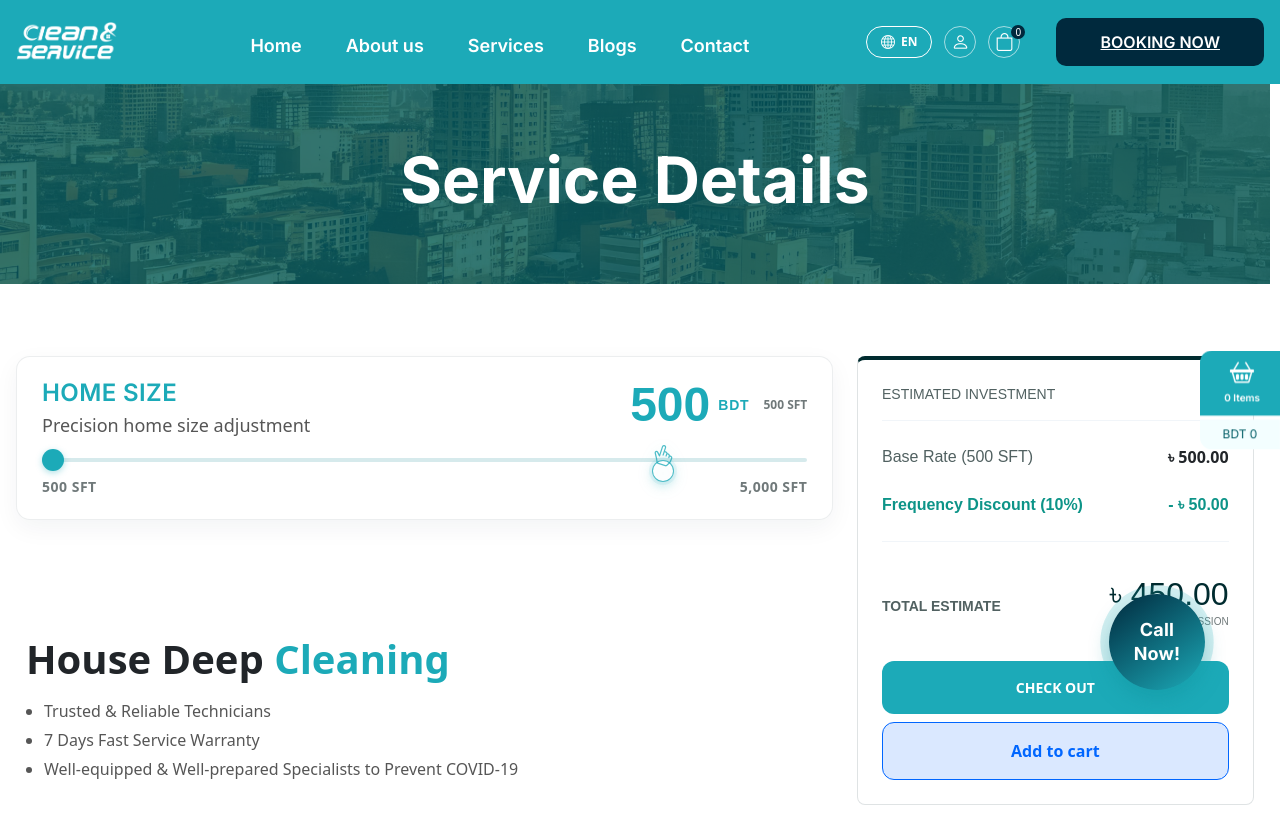
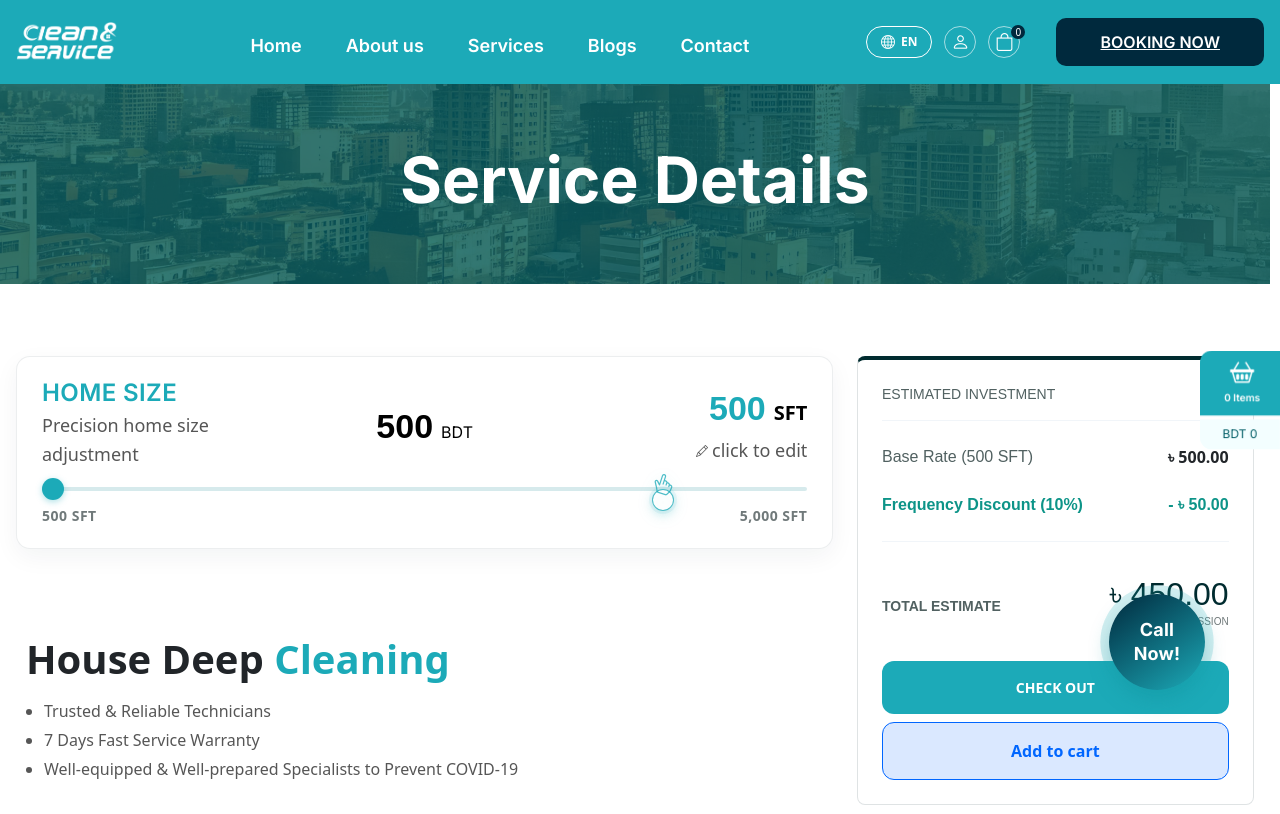
Before and after one commit to Eity2021A/Clean-services, a plain HTML site: page service_details_video.html in a window 1280 px wide. Shown: the top 814 px of the page. Drawn offline with nearby package versions, Linux system fonts and the light colour scheme.

Commit message:
added click added input field

```diff
--- a/assets/css/pages/collapse-service-details.css
+++ b/assets/css/pages/collapse-service-details.css
@@ -294,8 +294,12 @@ h2 {
 /* Slider value / estimator styles */
 .size-estimator-value-wrap {
      display: flex;
-    align-items: baseline;
-    gap: 8px;
+    flex-direction: column;
+    align-items: flex-end;
+    justify-content: flex-end;
+    gap: 2px;
+    flex: 1 1 0;
+    white-space: nowrap;
 }
 
 .size-estimator-value {
@@ -878,7 +882,7 @@ body.service-cart-open {
 
 .size-estimator-head {
     display: flex;
-    align-items: flex-start;
+    align-items: center;
     justify-content: space-between;
     gap: 14px;
     margin-bottom: 4px;
@@ -901,18 +905,22 @@ body.service-cart-open {
     font-family: var(--font-primary);
 }
 
-.size-estimator-value-wrap {
-    display: flex;
-    align-items: center;
+
+.size-estimator-center-wrap {
+  display: flex;
+  align-items: baseline;
+  justify-content: center;
   gap: 8px;
+  flex: 1 1 0;
+  padding-top: 4px;
   white-space: nowrap;
 }
 
-.size-estimator-value {
-    font-size: 48px;
-    line-height: 52px;
-    font-weight: 700;
-    color: var(--primary-color);
+.size-estimator-center-value {
+  font-size: 34px;
+  line-height: 1;
+  font-weight: bold;
+  color: #000000;
   font-family: manrope, sans-serif;
 }
 
--- a/assets/css/pages/service-details.css
+++ b/assets/css/pages/service-details.css
@@ -263,11 +263,11 @@ h2 {
 }
 
 .size-estimator-subunit {
-  font-size: 12px;
-  color: #70797a;
+  font-size: 20px;
+  color: #000000;
   font-weight: 600;
   white-space: nowrap;
-  margin-left: 6px;
+  margin-left: 0;
 }
 
 .cart-btn:hover {
@@ -751,10 +751,15 @@ body.service-cart-open {
 
 .size-estimator-head {
   display: flex;
-  align-items: flex-start;
+  align-items:center;
   justify-content: space-between;
   gap: 14px;
   margin-bottom: 4px;
+}
+
+.size-estimator-copy {
+  flex: 1 1 0;
+  min-width: 0;
 }
 
 .size-estimator-title {
@@ -776,13 +781,22 @@ body.service-cart-open {
 
 .size-estimator-value-wrap {
   display: flex;
-  align-items: center;
+  flex-direction: column;
+  align-items: flex-end;
+  justify-content: flex-end;
+  gap: 2px;
+  flex: 1 1 0;
+  white-space: nowrap;
+}
+
+.size-estimator-value-line {
+  display: flex;
+  align-items: baseline;
   gap: 8px;
-  white-space: nowrap;
 }
 
 .size-estimator-value {
-  font-size: 48px;
+  font-size: 34px;
   line-height: 52px;
   font-weight: 700;
   color: var(--primary-color);
@@ -800,6 +814,69 @@ body.service-cart-open {
   text-transform: uppercase;
 }
 
+.size-estimator-center-wrap {
+  display: flex;
+  align-items: baseline;
+  justify-content: center;
+  gap: 8px;
+  flex: 1 1 0;
+  padding-top: 4px;
+  white-space: nowrap;
+}
+
+.size-estimator-center-value {
+  font-size: 34px;
+  line-height: 1;
+  font-weight: bold;
+  color: #000000;
+  font-family: manrope, sans-serif;
+}
+
+.size-estimator-center-unit {
+  font-size: 16px;
+  line-height: 1;
+  font-weight: 500;
+  color: #000000;
+  font-family: var(--font-primary);
+  text-transform: uppercase;
+}
+
+.size-estimator-edit-hint {
+  margin: 0;
+  font-size: 12px;
+  line-height: 1.1;
+  color: #7aa49f;
+  font-family: var(--font-primary);
+  display: inline-flex;
+  align-items: center;
+  gap: 4px;
+  cursor: pointer;
+}
+
+.size-estimator-edit-hint i {
+  font-size: 12px;
+  line-height: 1;
+}
+
+.size-estimator-edit-input {
+  width: 120px;
+  padding: 6px 10px;
+  border: 1px solid rgba(28, 170, 184, 0.28);
+  border-radius: 10px;
+  text-align: right;
+  font-size: 18px;
+  font-weight: 700;
+  color: var(--primary-color);
+  font-family: manrope, sans-serif;
+  background: #ffffff;
+  outline: none;
+}
+
+.size-estimator-edit-input:focus {
+  border-color: var(--primary-color);
+  box-shadow: 0 0 0 3px rgba(28, 170, 184, 0.12);
+}
+
 .size-slider-wrap {
   margin-top: 0px;
   position: relative;
@@ -807,6 +884,7 @@ body.service-cart-open {
   --slider-demo-thumb-size: 18px;
   --slider-demo-hand-size: 20px;
 }
+
 
 .size-slider-demo {
   position: absolute;
@@ -1534,7 +1612,30 @@ body.service-cart-open {
     background: rgba(28, 170, 184, 0.08);
     padding: 6px 12px;
     border-radius: 999px;
+    justify-content: center;
     gap: 4px;
+  }
+
+  .size-estimator-center-wrap {
+    padding-top: 0;
+  }
+
+  .size-estimator-center-value {
+    font-size: 18px;
+  }
+
+  .size-estimator-center-unit {
+    font-size: 12px;
+  }
+
+  .size-estimator-edit-hint {
+    font-size: 10px;
+  }
+
+  .size-estimator-edit-input {
+    width: 92px;
+    font-size: 14px;
+    padding: 5px 8px;
   }
 
   .size-estimator-value {
@@ -1545,6 +1646,7 @@ body.service-cart-open {
   .size-estimator-unit {
     font-size: 10px;
   }
+
 
   .hr {
     border-top: 1px solid #f1f5f9;
--- a/assets/js/core/app.js
+++ b/assets/js/core/app.js
@@ -2517,6 +2517,10 @@ function initContactFormValidation() {
 function initServiceDetailsSlider() {
   const slider = document.getElementById("sizeSlider");
   const output = document.getElementById("sliderValue");
+  const bdtOutput = document.getElementById("sliderBdtValue");
+  const valueWrap = document.querySelector(".size-estimator-value-wrap");
+  const valueLine = valueWrap?.querySelector(".size-estimator-value-line");
+  const editHint = valueWrap?.querySelector(".size-estimator-edit-hint");
   const baseLabel = document.querySelector(".price-row .base-label");
   const basePriceEl = document.querySelector(
     ".price-row strong:not(.frequency-label)",
@@ -2528,6 +2532,10 @@ function initServiceDetailsSlider() {
   if (
     !slider ||
     !output ||
+    !bdtOutput ||
+    !valueWrap ||
+    !valueLine ||
+    !editHint ||
     !baseLabel ||
     !basePriceEl ||
     !discountAmountEl ||
@@ -2537,23 +2545,66 @@ function initServiceDetailsSlider() {
 
   const ratePerSqft = 1.0;
   const discountRate = 0.1;
+  const sliderMin = Number(slider.min || 0);
+  const sliderMax = Number(slider.max || 100);
+  const sliderStep = Number(slider.step || 10);
   const formatCurrency = (value) =>
     `৳ ${value.toFixed(2).replace(/\B(?=(\d{3})+(?!\d))/g, ",")}`;
 
+  const editInput = document.createElement("input");
+
+  editInput.type = "number";
+  editInput.className = "size-estimator-edit-input";
+  editInput.min = String(sliderMin);
+  editInput.max = String(sliderMax);
+  editInput.step = String(sliderStep);
+  editInput.inputMode = "numeric";
+  editInput.hidden = true;
+  editInput.setAttribute("aria-label", "Edit home size in square feet");
+  valueWrap.insertBefore(editInput, editHint);
+
+  const clampToSlider = (value) => {
+    const safeValue = Number.isFinite(value) ? value : sliderMin;
+    const steppedValue =
+      Math.round((safeValue - sliderMin) / sliderStep) * sliderStep + sliderMin;
+    return Math.min(sliderMax, Math.max(sliderMin, steppedValue));
+  };
+
+  const openEditor = () => {
+    editInput.value = String(slider.value);
+    valueLine.hidden = true;
+    editHint.hidden = true;
+    editInput.hidden = false;
+    valueWrap.classList.add("is-editing");
+    editInput.focus();
+    editInput.select();
+  };
+
+  const closeEditor = ({ commit = false } = {}) => {
+    if (commit) {
+      const nextValue = clampToSlider(Number(editInput.value));
+      slider.value = String(nextValue);
+      updateSlider();
+    }
+
+    editInput.hidden = true;
+    valueLine.hidden = false;
+    editHint.hidden = false;
+    valueWrap.classList.remove("is-editing");
+  };
+
   const updateSlider = () => {
     const sqft = Number(slider.value);
-    const min = Number(slider.min || 0);
-    const max = Number(slider.max || 100);
-    const percentage = ((sqft - min) * 100) / (max - min);
+    const percentage = ((sqft - sliderMin) * 100) / (sliderMax - sliderMin);
     const basePrice = sqft * ratePerSqft;
     const discount = basePrice * discountRate;
     const total = basePrice - discount;
 
     slider.style.background = `linear-gradient(to right, #1CAAB8 0%, #1CAAB8 ${percentage}%, #d6eaec ${percentage}%, #d6eaec 100%)`;
     const sliderSqftEl = document.getElementById("sliderSqft");
-    output.textContent = Math.round(basePrice).toLocaleString("en-US");
-    if (sliderSqftEl)
-      sliderSqftEl.textContent = `${sqft.toLocaleString("en-US")} SFT`;
+    output.textContent = sqft.toLocaleString("en-US");
+    bdtOutput.textContent = Math.round(basePrice).toLocaleString("en-US");
+    if (sliderSqftEl) sliderSqftEl.textContent = "SFT";
     baseLabel.textContent = `Base Rate (${sqft.toLocaleString("en-US")} SFT)`;
     basePriceEl.textContent = formatCurrency(basePrice);
     discountAmountEl.textContent = `- ${formatCurrency(discount)}`;
@@ -2563,6 +2614,30 @@ function initServiceDetailsSlider() {
   };
 
   slider.addEventListener("input", updateSlider);
+  editHint.setAttribute("role", "button");
+  editHint.setAttribute("tabindex", "0");
+  editHint.addEventListener("click", openEditor);
+  editHint.addEventListener("keydown", (event) => {
+    if (event.key !== "Enter" && event.key !== " ") return;
+    event.preventDefault();
+    openEditor();
+  });
+  editInput.addEventListener("keydown", (event) => {
+    if (event.key === "Enter") {
+      event.preventDefault();
+      closeEditor({ commit: true });
+      return;
+    }
+
+    if (event.key === "Escape") {
+      event.preventDefault();
+      closeEditor();
+    }
+  });
+  editInput.addEventListener("blur", () => {
+    if (editInput.hidden) return;
+    closeEditor({ commit: true });
+  });
   updateSlider();
 }
 
--- a/service_details_video.html
+++ b/service_details_video.html
@@ -56,21 +56,30 @@
             <div class="service-image-box">
               <div class="size-estimator-card">
                 <div class="size-estimator-head">
-                  <div>
+                  <div class="size-estimator-copy">
                     <h2 class="size-estimator-title">Home Size</h2>
                     <p class="size-estimator-subtitle">
                       Precision home size adjustment
                     </p>
                   </div>
 
+                  <div class="size-estimator-center-wrap">
+                    <span id="sliderBdtValue" class="size-estimator-center-value"
+                      >500</span
+                    >
+                    <span class="size-estimator-center-unit">BDT</span>
+                  </div>
+
                   <div class="size-estimator-value-wrap">
-                    <span id="sliderValue" class="size-estimator-value"
-                      >2,450</span
-                    >
-                    <span class="size-estimator-unit">BDT</span>
-                    <span id="sliderSqft" class="size-estimator-subunit"
-                      >2,450 SFT</span
-                    >
+                    <div class="size-estimator-value-line">
+                      <span id="sliderValue" class="size-estimator-value"
+                        >2,450</span
+                      >
+                      <span id="sliderSqft" class="size-estimator-subunit">SFT</span>
+                    </div>
+                    <p class="size-estimator-edit-hint">
+                      <i class="bi bi-pencil"></i> click to edit
+                    </p>
                   </div>
                 </div>
 
```
Also changed, not shown: collapse_services_details.html (+16 -9 lines), service_details.html (+15 -6 lines). Lines whose indentation alone changed are shown as unchanged.
